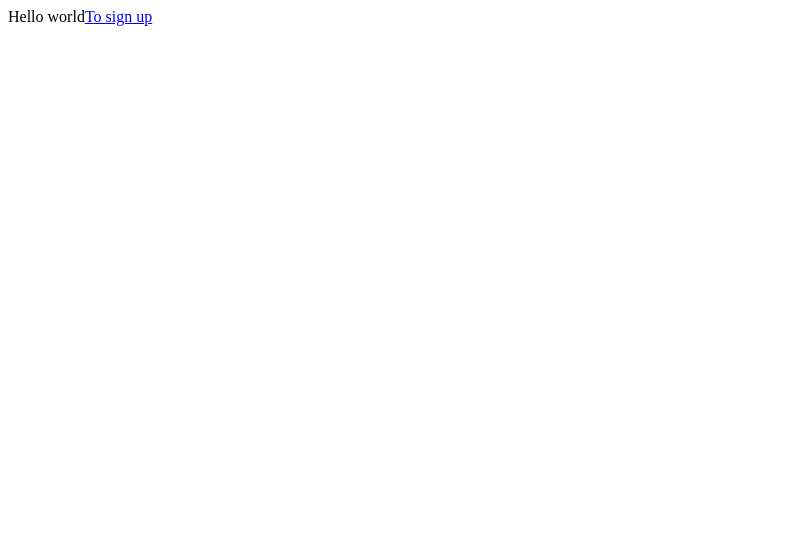
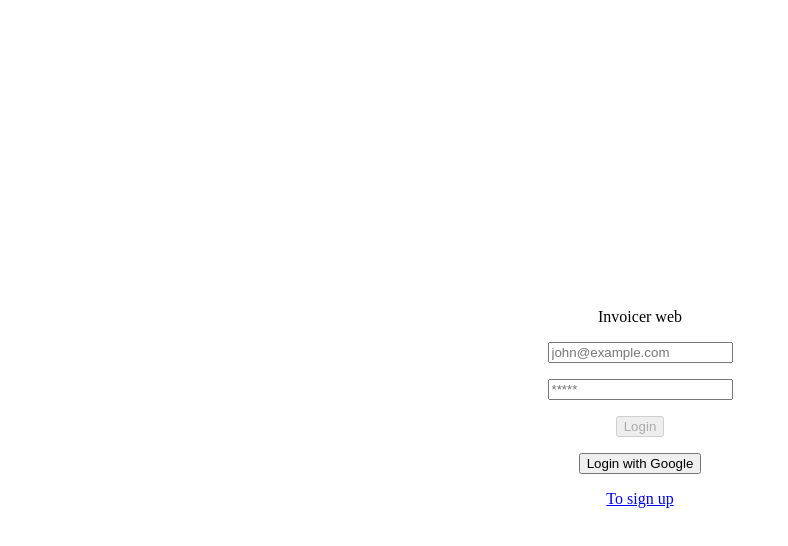
Before and after one commit to MonolithicIO/invoicer-web, an Angular app: page / in a window 1280 px wide. Shown: the top 546 px of the page, without its empty margins (0-788 px from the left). Built offline with nearby package versions, Linux system fonts and the light colour scheme.

Commit message:
feat: implement primitive login ui

```diff
--- a/src/presentation/screens/auth/login/login.component.css
+++ b/src/presentation/screens/auth/login/login.component.css
@@ -0,0 +1,9 @@
+.login-container {
+  display: flex;
+  flex-direction: column;
+  align-items: center;
+  justify-content: center;
+  width: 100%;
+  height: 100vh;
+  gap: 16px;
+}
--- a/src/presentation/screens/auth/login/login.component.html
+++ b/src/presentation/screens/auth/login/login.component.html
@@ -1,6 +1,23 @@
-<main>
-  <div>
-    <span>Hello world</span>
-    <a routerLink="/signup">To sign up</a>
-  </div>
+<main class="login-container">
+  <span>Invoicer web</span>
+
+  <input
+    placeholder="john@example.com"
+    type="email"
+    [value]="email()"
+    (input)="onChangeEmail($event)"
+  />
+  <input
+    placeholder="*****"
+    type="password"
+    [value]="password()"
+    (input)="onChangePassword($event)"
+  />
+
+  <button (click)="onLogin()" [disabled]="!isButtonEnabled()">Login</button>
+  <button (click)="onLoginWithGoogle()">
+    <span>Login with Google</span>
+  </button>
+
+  <a routerLink="/signup">To sign up</a>
 </main>
--- a/src/presentation/screens/auth/login/login.component.ts
+++ b/src/presentation/screens/auth/login/login.component.ts
@@ -1,4 +1,4 @@
-import { Component } from "@angular/core";
+import { Component, signal, computed } from "@angular/core";
 import { RouterLink } from "@angular/router";
 
 @Component({
@@ -7,4 +7,26 @@ import { RouterLink } from "@angular/router";
   styleUrl: "./login.component.css",
   imports: [RouterLink],
 })
-export class LoginComponent {}
+export class LoginComponent {
+  email = signal("");
+  password = signal("");
+  isButtonEnabled = computed(() => this.email() && this.password());
+
+  onChangeEmail(event: Event) {
+    const input = event.target as HTMLInputElement;
+    this.email.set(input.value);
+  }
+
+  onChangePassword(event: Event) {
+    const input = event.target as HTMLInputElement;
+    this.password.set(input.value);
+  }
+
+  onLogin() {
+    alert(`Email: ${this.email()}, Password: ${this.password()}`);
+  }
+
+  onLoginWithGoogle() {
+    alert("Login with Google is not implemented yet.");
+  }
+}
```
Also changed, not shown: public/ic_google.svg (added).
